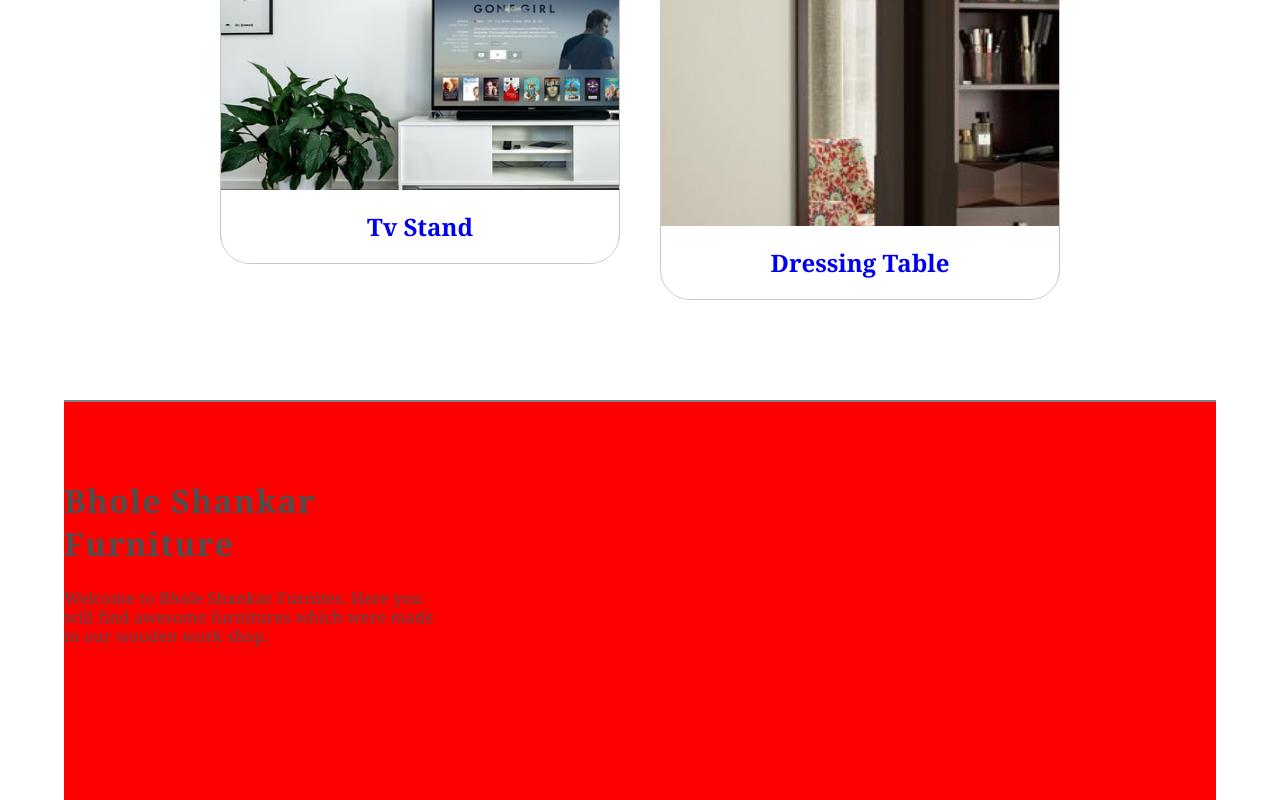
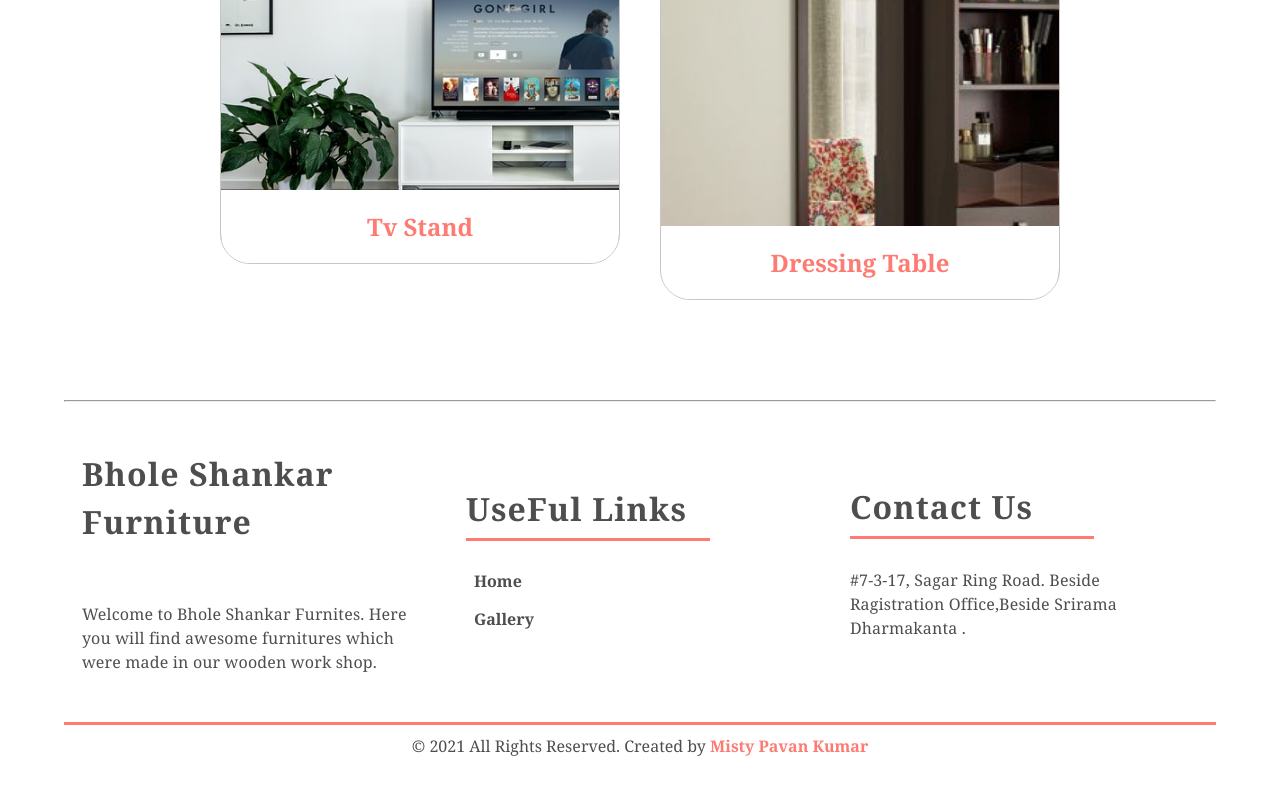
Before and after one commit to mistrypavankumar/furniture-gallery-web, a React (Create React App) app: page / in a window 1280 px wide. Shown: the part 1324-2124 px from the top of the page. After the commit the page ends 2094 px from the top, so only its background shows below. Built offline with nearby package versions, Linux system fonts and the light colour scheme; no server answers.

Commit message:
Added footer

```diff
--- a/src/App.css
+++ b/src/App.css
@@ -11,6 +11,7 @@
 body {
 	font-family: "Noto Serif";
 	color: var(--secondary);
+	text-decoration: none;
 }
 .App {
 	max-width: 90%;
--- a/src/components/Navbar/Navbar.js
+++ b/src/components/Navbar/Navbar.js
@@ -16,7 +16,7 @@ const Navbar = () => {
     }
     return (
         <>
-          <nav>
+          <nav id = "top">
               <ul>
                   {NavbarDetails.map(getdata)}
               </ul>
--- a/src/components/footer/Footer.css
+++ b/src/components/footer/Footer.css
@@ -1,35 +1,174 @@
-.footerContainer {
-	min-width: 100%;
-	height: 50vh;
-	border-top: 2px solid gray;
-	margin-top: 5rem;
-	background-color: red;
+:root {
+	--menuColor: #000000;
+	--primaryColor: #fd7b72;
+	--headingFontSize: 2rem;
 }
 
+html {
+	scroll-behavior: smooth;
+}
+* a {
+	color: var(--primaryColor);
+}
+
+.footerContainer {
+	width: 100%;
+	height: 50%;
+}
+
+footer {
+	display: flex;
+	flex-wrap: wrap;
+	height: 40%;
+	justify-content: space-around;
+	align-items: flex-start;
+}
+footer .leftcontent,
+footer .centercontent,
 footer .rightcontent {
-	width: 33.3333%;
+	width: 30.222%;
 	height: 40vh;
 	display: flex;
 	flex-direction: column;
 	justify-content: center;
 }
 
-footer .rightcontent h3 {
-	font-size: 2rem;
+footer .leftcontent h3 {
+	flex: 1;
+	font-size: var(--headingFontSize);
 	font-weight: bold;
-	padding-bottom: 1.5rem;
+	line-height: 1.5;
+	letter-spacing: 0.07rem;
+	margin-bottom: 1.5rem;
+}
+
+footer .leftcontent p {
+	flex: 1;
+	font-size: 1rem;
+	font-weight: 500;
+	letter-spacing: .01rem;
+	line-height: 1.5;
+	margin-top: 2rem;
+}
+
+.centercontent .usefulLinks h3 {
+	font-size: var(--headingFontSize);
+	font-weight: bold;
+	padding-bottom: 2rem;
 	letter-spacing: 0.07rem;
 }
 
-footer .rightcontent p {
+.centercontent .Links_ {
+	position: relative;
+}
+.centercontent .Links_::before {
+	content: "";
+	width: 70%;
+	border-bottom: .2rem solid var(--primaryColor);
+	position: absolute;
+	top: 0;
+	margin-top: -1.5rem;
+}
+.centercontent .Links_ ul {
+	list-style: none;
+}
+
+.centercontent .Links_ ul li {
+	font-size: 1rem;
+	font-weight: bold;
+	padding: .5rem;
+}
+
+.centercontent .Links_ ul li a {
+	text-decoration: none;
+	color: #4e4e4e;
+	margin-bottom: 2rem;
+}
+
+.centercontent .Links_ ul li a:hover {
+	border-left: 0.3rem solid var(--primaryColor);
+	padding-left: .5rem;
+	transition: all 0.3s;
+}
+
+.rightcontent h3 {
+	font-size: var(--headingFontSize);
+	font-weight: bold;
+	padding-bottom: 0.5rem;
+	letter-spacing: 0.07rem;
+}
+
+.rightcontent p {
+	flex: 1;
 	font-size: 1rem;
 	font-weight: 500;
 	letter-spacing: .01rem;
-	line-height: 1.2;
+	line-height: 1.5;
+	margin-top: 2rem;
 }
 
-@media screen and (max-width: 976px) {
+.rightcontent .contact {
+	position: relative;
+}
+.rightcontent .contact::after {
+	content: "";
+	width: 70%;
+	border-bottom: .2rem solid var(--primaryColor);
+	position: absolute;
+}
+
+.footer_cp {
+	height: 6vh;
+	font-size: 1rem;
+	display: flex;
+	justify-content: center;
+	align-items: center;
+	position: relative;
+	text-align: center;
+}
+
+.footer_cp::before {
+	content: "";
+	position: absolute;
+	top: 0;
+	border-top: .2rem solid var(--primaryColor);
+	width: 100%;
+}
+
+.developerName {
+	color: var(--primaryColor);
+	font-weight: bold;
+}
+@media (max-width: 976px) {
+	footer .leftcontent {
+		width: 100%;
+		height: auto;
+		margin-bottom: 2rem;
+		margin-top: 2rem;
+	}
+
+	footer .centercontent {
+		width: 100%;
+		height: auto;
+		margin-bottom: 2rem;
+	}
 	footer .rightcontent {
 		width: 100%;
+		height: auto;
+		margin-bottom: 2rem;
+	}
+	.centercontent .Links_::before {
+		width: 100%;
+		border-width: .15rem;
+		left: 0;
+	}
+	.rightcontent .contact::after {
+		width: 100%;
+		border-width: .15rem;
+	}
+	.leftcontent,
+	.centercontent,
+	.rightcontent h3 {
+		text-align: center;
 	}
 }
--- a/src/components/footer/Footer.js
+++ b/src/components/footer/Footer.js
@@ -1,11 +1,15 @@
 import React from 'react'
 import './Footer.css'
 
+import { Link } from "react-router-dom";
+
 export default function Footer() {
+
+
     return (
         <div className="footerContainer">
             <footer>
-            <div className="rightcontent">
+                <div className="leftcontent">
                     <div className="logo">
                         <h3>Bhole Shankar Furniture</h3>
                     </div>
@@ -15,7 +19,30 @@ export default function Footer() {
                     in our wooden work shop.</p>
                     </div>
                 </div>
+
+                <div className="centercontent">
+                    <div className="usefulLinks">
+                        <h3>UseFul Links</h3>
+                    </div>
+                    <div className="Links_">
+                        <ul>
+                            <li className="items"><a href="#top">Home</a></li>
+                            <li className="items"><Link to="/gallery">Gallery</Link></li>
+                        </ul>
+                    </div>
+                </div>
+                <div className="rightcontent">
+                    <div className="contact">
+                        <h3>Contact Us</h3>
+                    </div>
+                    <div className="desc">
+                       <p>#7-3-17, Sagar Ring Road. Beside Ragistration Office,Beside Srirama Dharmakanta .</p>
+                    </div>
+                </div>
             </footer>
+            <div className="footer_cp">
+                <p>© {(new Date().getFullYear())} All Rights Reserved. Created by <span className = "developerName">Misty Pavan Kumar</span></p>
+            </div>
         </div>
     )
 }
--- a/src/pages/home/Home.css
+++ b/src/pages/home/Home.css
@@ -1,6 +1,7 @@
 .mainContainer {
 	width: 100%;
 	height: auto;
+	margin-bottom: 5rem;
 }
 
 .mainContainer .gridContainer {
--- a/src/pages/home/Home.js
+++ b/src/pages/home/Home.js
@@ -28,6 +28,7 @@ export default function Home() {
                 </div>
 
             </div>
+            <hr />
             <Footer />
         </>
     )
```
Lines whose indentation alone changed are shown as unchanged.
